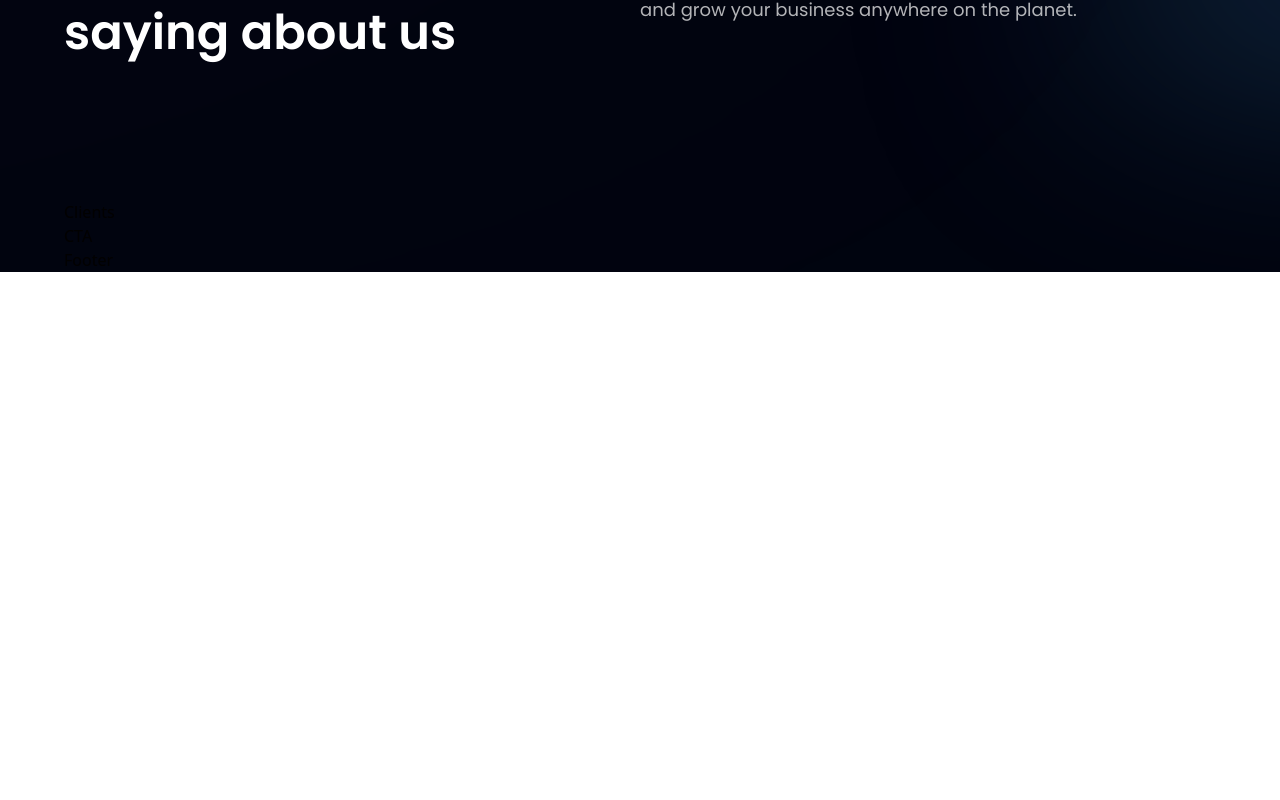
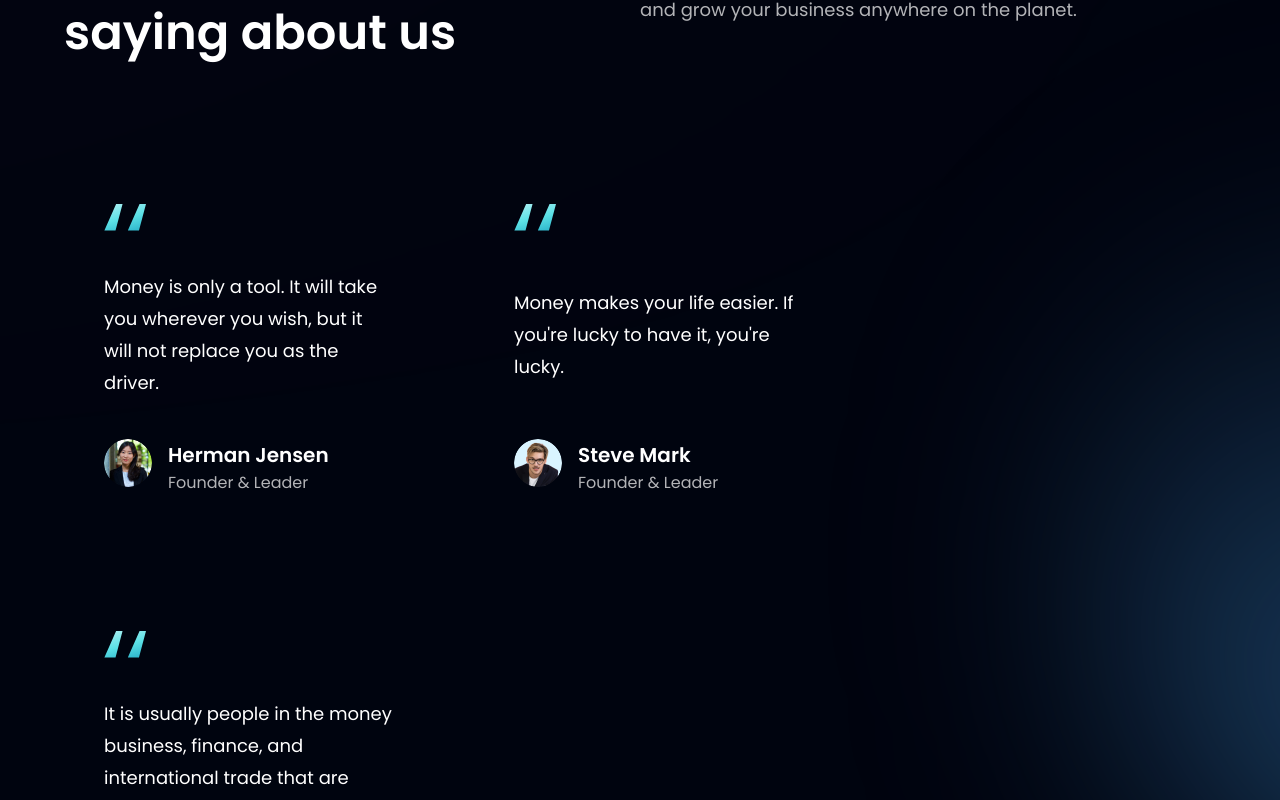
Before and after one commit to Johnsterr/VooVoo-Bank, a React (Vite) app: page / in a window 1280 px wide. Shown: the part 2950-3750 px from the top of the page. Before the commit the page ends 3222 px from the top, so only its background shows below. Built offline with nearby package versions, Linux system fonts and the light colour scheme.

Commit message:
FeedbackCard and complete Testimonials

```diff
--- a/src/components/FeedbackCard.jsx
+++ b/src/components/FeedbackCard.jsx
@@ -1,7 +1,20 @@
-import React from "react";
+import { quotes } from "../assets";
 
-const FeedbackCard = () => {
-  return <div>FeedbackCard</div>;
-};
+const FeedbackCard = ({ content, name, title, img }) => (
+  <div className="flex justify-between flex-col px-10 py-12 rounded-[20px]  max-w-[370px] md:mr-10 sm:mr-5 mr-0 my-5 feedback-card">
+    <img src={quotes} alt="double_quotes" className="w-[42px] h-[27px] object-contain" />
+    <p className="font-poppins font-normal text-[18px] leading-[32px] text-white my-10">
+      {content}
+    </p>
+
+    <div className="flex flex-row">
+      <img src={img} alt={name} className="w-[48px] h-[48px] rounded-full" />
+      <div className="flex flex-col ml-4">
+        <h4 className="font-poppins font-semibold text-[20px] leading-[32px] text-white">{name}</h4>
+        <p className="font-poppins font-normal text-[16px] leading-[24px] text-dimWhite">{title}</p>
+      </div>
+    </div>
+  </div>
+);
 
 export default FeedbackCard;
--- a/src/components/Testimonials.jsx
+++ b/src/components/Testimonials.jsx
@@ -1,5 +1,6 @@
 import { feedback } from "../constants";
 import styles from "../style.js";
+import FeedbackCard from "./FeedbackCard.jsx";
 
 const Testimonials = () => (
   <section id="clients" className={`${styles.paddingY} ${styles.flexCenter} flex-col relative `}>
@@ -17,7 +18,9 @@
     </div>
 
     <div className="flex flex-wrap sm:justify-start justify-center w-full feedback-container relative z-[1]">
-      {/* FeedbackCards */}
+      {feedback.map(card => (
+        <FeedbackCard key={card.id} {...card} />
+      ))}
     </div>
   </section>
 );
```
